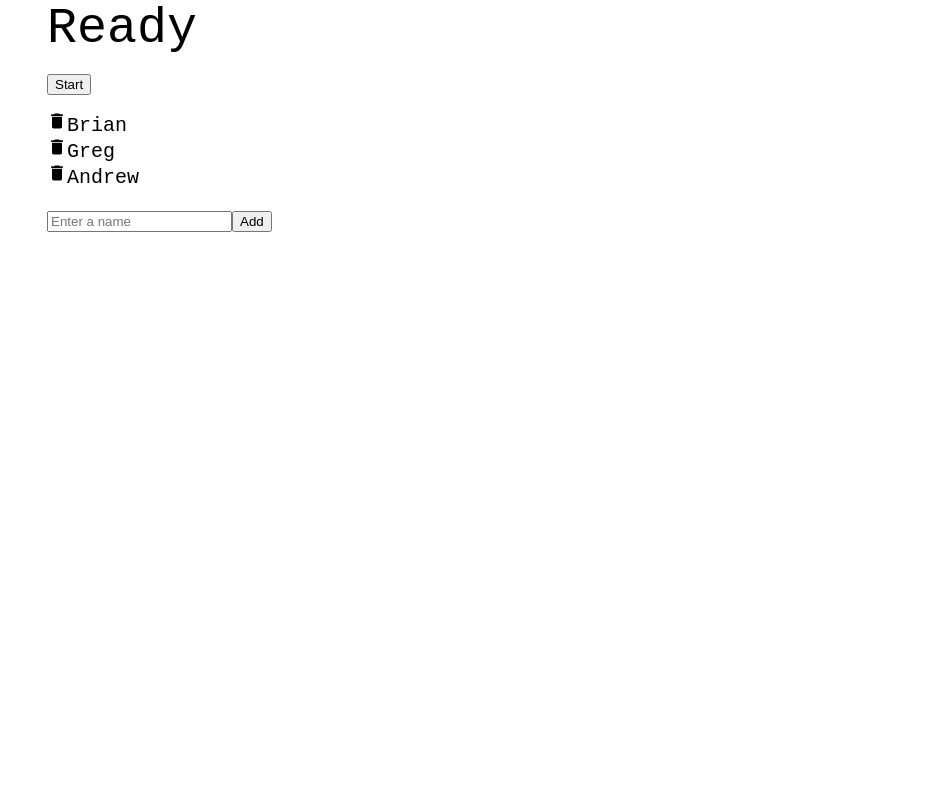
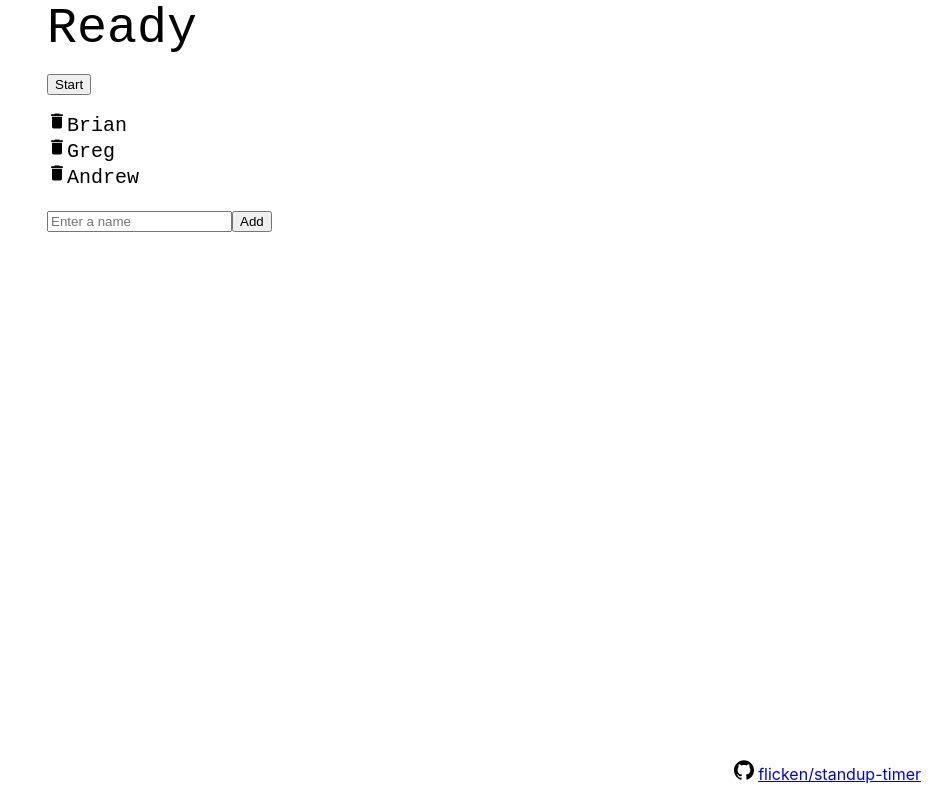
Before and after one commit to flicken/standup-timer, a React (Create React App) app: page / in a window 1280 px wide. Shown: the whole page, without its empty margins (343-1280 px from the left). Built offline with nearby package versions, Linux system fonts and the light colour scheme.

Commit message:
Add footer with GitHub link

```diff
--- a/src/App.tsx
+++ b/src/App.tsx
@@ -2,6 +2,8 @@
 import "./App.css";
 
 import produce from "immer";
+
+import { Footer } from "./Footer";
 
 type Person = {
   name: string;
@@ -170,6 +172,7 @@
       {totalTime !== undefined && (
         <samp>{formatTime(totalTime) + ` total`}</samp>
       )}
+      <Footer />
     </div>
   );
 }
--- /dev/null
+++ b/src/Footer.jsx
@@ -0,0 +1,33 @@
+export function Footer() {
+  return (
+    <>
+      <span
+        style={{
+          position: "fixed",
+          right: "1rem",
+          bottom: "1rem",
+          width: "100%",
+          textAlign: "right",
+        }}
+      >
+        {githubIcon}{" "}
+        <a href="https://github.com/flicken/standup-timer">
+          flicken/standup-timer
+        </a>
+      </span>
+    </>
+  );
+}
+
+const githubIcon = (
+  <svg
+    role="img"
+    height="20"
+    width="20"
+    viewBox="0 0 24 24"
+    xmlns="http://www.w3.org/2000/svg"
+  >
+    <title>GitHub icon</title>
+    <path d="M12 .297c-6.63 0-12 5.373-12 12 0 5.303 3.438 9.8 8.205 11.385.6.113.82-.258.82-.577 0-.285-.01-1.04-.015-2.04-3.338.724-4.042-1.61-4.042-1.61C4.422 18.07 3.633 17.7 3.633 17.7c-1.087-.744.084-.729.084-.729 1.205.084 1.838 1.236 1.838 1.236 1.07 1.835 2.809 1.305 3.495.998.108-.776.417-1.305.76-1.605-2.665-.3-5.466-1.332-5.466-5.93 0-1.31.465-2.38 1.235-3.22-.135-.303-.54-1.523.105-3.176 0 0 1.005-.322 3.3 1.23.96-.267 1.98-.399 3-.405 1.02.006 2.04.138 3 .405 2.28-1.552 3.285-1.23 3.285-1.23.645 1.653.24 2.873.12 3.176.765.84 1.23 1.91 1.23 3.22 0 4.61-2.805 5.625-5.475 5.92.42.36.81 1.096.81 2.22 0 1.606-.015 2.896-.015 3.286 0 .315.21.69.825.57C20.565 22.092 24 17.592 24 12.297c0-6.627-5.373-12-12-12" />
+  </svg>
+);
```
